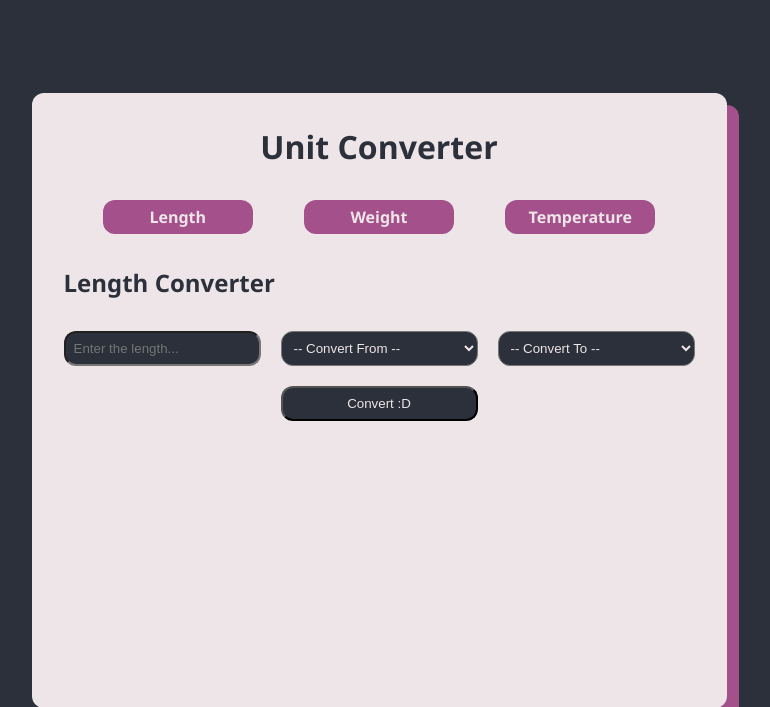
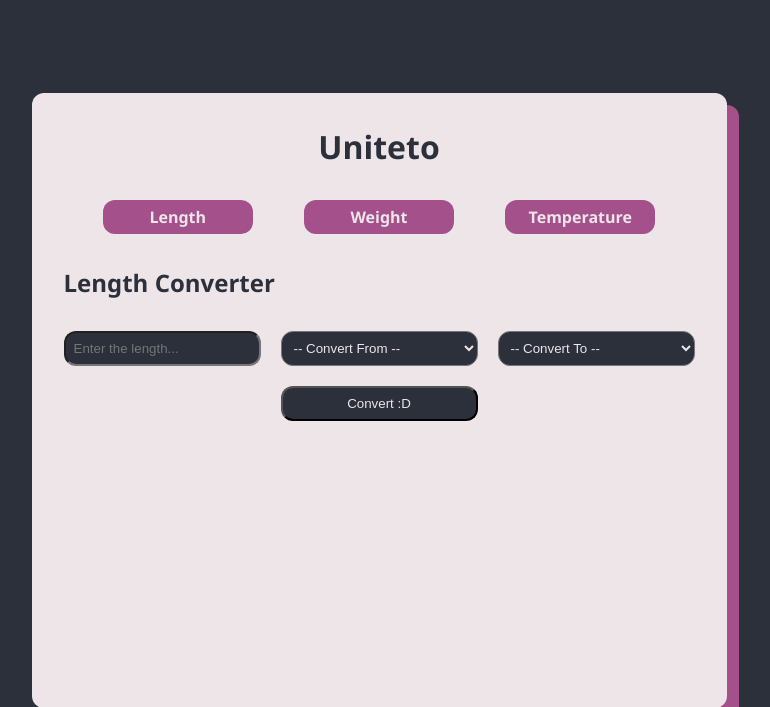
Before and after one commit to NicoCodesCode/uniteto, a Flask app: page / in a window 1280 px wide. Shown: the top 707 px of the page, without its empty margins (261-1031 px from the left). Run offline with Flask 3, Linux system fonts and the light colour scheme.

Commit message:
Display actual name of the web app

```diff
--- a/templates/layout.html
+++ b/templates/layout.html
@@ -9,7 +9,7 @@
 
   <body>
     <main>
-      <h1>Unit Converter</h1>
+      <h1>Uniteto</h1>
       <nav>
         <ul class="links">
           <a href="/length">
```
